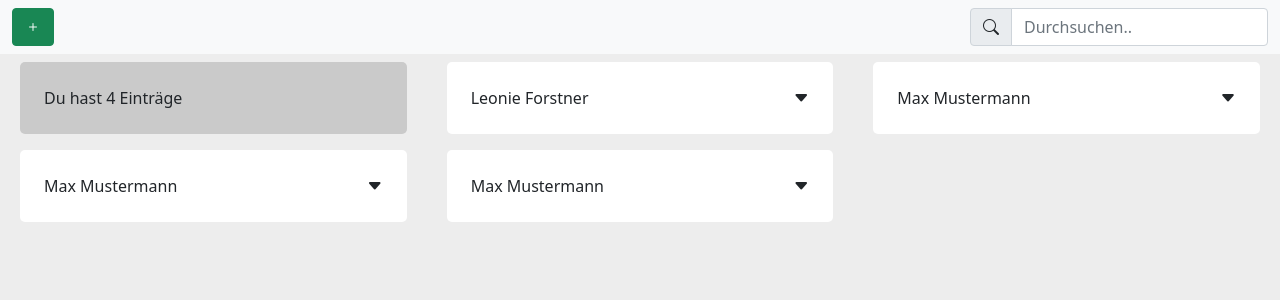
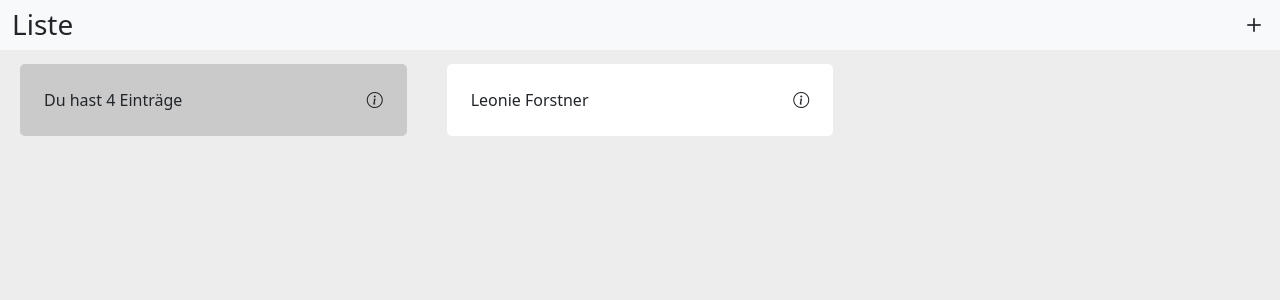
Before and after one commit to DesDaugtMa/ListeNewDwsign, a PHP site: page /list/index.html in a window 1280 px wide. Shown: the top 300 px of the page. Run offline with PHP 8.4, Linux system fonts and the light colour scheme.

Commit message:
edited list

```diff
--- a/src/list/index.html
+++ b/src/list/index.html
@@ -18,74 +18,48 @@
         <link rel="stylesheet" href="https://cdn.jsdelivr.net/npm/bootstrap-icons@1.8.0/font/bootstrap-icons.css">
     </head>
     <body style="background-color: rgb(237, 237, 237);">
-            <nav class="navbar bg-light navbar-light sticky-top">
+            <nav class="navbar bg-light navbar-light fixed-top">
                 <div class="container-fluid">
-                    <button class="btn btn-success"><i class="bi bi-plus"></i></button>
-                    <form>
-                        <div class="input-group">
-                            <span class="input-group-text"><i class="bi bi-search"></i></span>
-                            <input type="text" class="form-control" placeholder="Durchsuchen..">
-                        </div>
-                    </form>
+                    <h3 style="margin: 0;">Liste</h3>
+                    <h3 style="margin: 0;"><i class="bi bi-plus"></i></h3>
                 </div>
             </nav>
-            <div class="container-fluid">
+            <div class="container-fluid" style="margin-top: 7vh;">
                 <div class="row">
                     <div class="col-sm-4">
                         <div class="white_container_list" style="background-color: #cacaca;">
-                            Du hast 4 Einträge
+                            Du hast 4 Einträge<span style="float: right;"><i class="bi bi-info-circle"></i></span>
                         </div>
                     </div>
                     <div class="col-sm-4">
-                        <div class="white_container_list" data-bs-toggle="collapse" href="#collapseOne">
-                            Leonie Forstner<span style="float: right;"><i class="bi bi-caret-down-fill"></i></span>
-                        </div>
-                        <div id="collapseOne" class="collapse" data-bs-parent="#accordion">
-                            <div class="white_container_collapse">
-                                <span style="color: orange;"><i class="bi bi-star-fill"></i><i class="bi bi-star-fill"></i><i class="bi bi-star-fill"></i><i class="bi bi-star-fill"></i></span><i class="bi bi-star-fill"></i><br>
-                                <i class="bi bi-geo-alt-fill"></i> Marias Couch <br>
-                                <i class="bi bi-hearts"></i> Ficken <br>
-                                <i class="bi bi-sticky"></i> Erstes mal <br> <br>
-
-                                <button class="btn btn-secondary" onclick="window.location='edit.html'">Bearbeiten</button>
-                                <button class="btn btn-danger">Löschen</button>
-                            </div>
+                        <div class="white_container_list" data-bs-toggle="modal" data-bs-target="#exampleModal">
+                            Leonie Forstner<span style="float: right;"><i class="bi bi-info-circle"></i></span>
                         </div>
                     </div>
-                    <div class="col-sm-4">
-                        <div class="white_container_list" data-bs-toggle="collapse" href="#collapseTwo">
-                            Max Mustermann<span style="float: right;"><i class="bi bi-caret-down-fill"></i></span>
-                        </div>
-                        <div id="collapseTwo" class="collapse" data-bs-parent="#accordion">
-                            <div class="white_container_collapse">
-                                Hallo
-                            </div>
-                        </div>
-                    </div>
-                    <div class="col-sm-4">
-                        <div class="white_container_list" data-bs-toggle="collapse" href="#collapseThree">
-                            Max Mustermann<span style="float: right;"><i class="bi bi-caret-down-fill"></i></span>
-                        </div>
-                        <div id="collapseThree" class="collapse" data-bs-parent="#accordion">
-                            <div class="white_container_collapse">
-                                Hallo
-                            </div>
-                        </div>
-                    </div>
-                    <div class="col-sm-4">
-                        <div class="white_container_list" data-bs-toggle="collapse" href="#collapseFour">
-                            Max Mustermann<span style="float: right;"><i class="bi bi-caret-down-fill"></i></span>
-                        </div>
-                        <div id="collapseFour" class="collapse" data-bs-parent="#accordion">
-                            <div class="white_container_collapse">
-                                Hallo
+
+                    <div class="modal fade" id="exampleModal" tabindex="-1" aria-labelledby="exampleModalLabel" aria-hidden="true">
+                        <div class="modal-dialog">
+                            <div class="modal-content">
+                                <div class="modal-header">
+                                    <h5 class="modal-title" id="exampleModalLabel">Leonie Forstner</h5>
+                                    <button type="button" class="btn-close" data-bs-dismiss="modal" aria-label="Close"></button>
+                                </div>
+                                <div class="modal-body">
+                                    <p class="modal_label">Bewertung: Sehr Schlecht
+                                    <p class="modal_label">Aktivität: Sex</p>
+                                    <p class="modal_label">Ort: Marias Couch</p>
+                                    <p class="modal_label">Notizen: Erstes Mal</p>
+                                </div>
+                                <div class="modal-footer">
+                                    <button type="button" class="btn btn-secondary">Bearbeiten</button>
+                                    <button type="button" class="btn btn-danger">Löschen</button>
+                                </div>
                             </div>
                         </div>
                     </div>
                 </div>
             </div>
 
-            <div style="height: 10vh;">
 
             </div>
     </body>
--- a/src/style.css
+++ b/src/style.css
@@ -37,3 +37,8 @@
 .back_button:hover{
   cursor: pointer;
 }
+
+.modal_label{
+    margin: 0;
+    margin-top: 1vh;
+}
```
